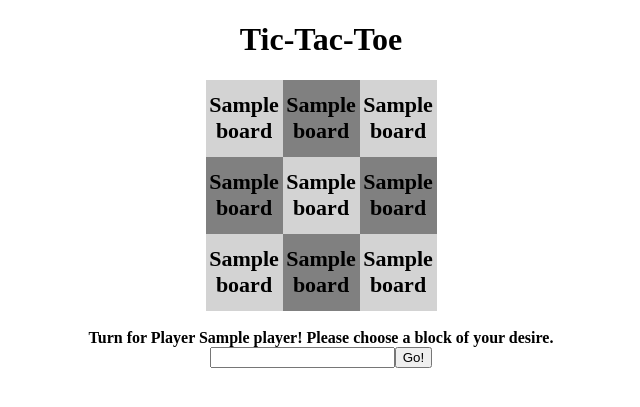
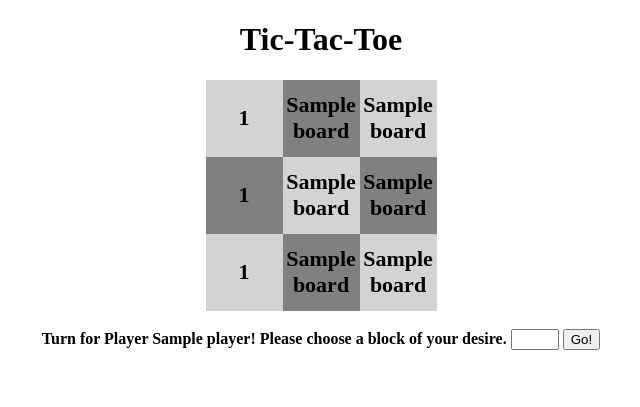
Before and after one commit to shinbutou/msti_techin509, a Flask app: template A9/templates/play.html in a window 1280 px wide. Shown: the top 407 px of the page, without its empty margins (319-959 px from the left). Run offline with Flask 2, Linux system fonts and the light colour scheme; the template is opened without the code that fills it: most values are stand-ins (such as "Sample title", 1, 10 or a date in 2020); lists and menus that the app fills with data are empty.

Commit message:
finishing the last assignment

```diff
--- /dev/null
+++ b/A9/board.json
@@ -0,0 +1 @@
+[[null, null, null], [null, null, null], [null, null, null]]
--- /dev/null
+++ b/A9/board_record.json
@@ -0,0 +1 @@
+[1, 2, 3, 4, 5, 6, 7, 8, 9]
--- a/A9/database.csv
+++ b/A9/database.csv
@@ -31,3 +31,11 @@ mode,result
 1,X
 1,X
 2,D
+1,X
+1,X
+1,X
+1,X
+1,X
+1,X
+2,O
+2,O
--- a/A9/logic.py
+++ b/A9/logic.py
@@ -17,6 +17,7 @@ class TicTacToe:
         self.mode = mode
 
     def get_winner(self) -> str:
+        print(self.board)
         # Row
         for i in range(3): # if a winner is a achieved in a row
             if len(set(self.board[i])) == 1:
--- a/A9/server.py
+++ b/A9/server.py
@@ -1,24 +1,103 @@
-from flask import Flask, render_template, request, redirect, url_for
-import logic
+from flask import Flask, render_template, request, redirect, session
+from logic import *
+import json
+
+# To access the on-going game
+def write_board(a_list):
+    with open("board.json", "w") as fp:
+        json.dump(a_list, fp)
+
+def write_board_record(a_list):
+    with open("board_record.json", "w") as fp:
+        json.dump(a_list, fp)
+
+def read_board():
+    with open('board.json', 'rb') as fp:
+        n_list = json.load(fp)
+        return n_list
+
+def read_board_record():
+    # for reading also binary mode is important
+    with open('board_record.json', 'rb') as fp:
+        n_list = json.load(fp)
+        return n_list
+
+df = pd.read_csv('./database.csv')
 
 app = Flask(__name__)
+app.secret_key = 'TECHIN509'
 
 @app.route("/", methods=['GET', 'POST'])
 def init():
     if request.method == 'POST':
-        return redirect('/game')
+        session['mode'] = request.form['mode']
+        session['player'] = 'X'
+        return redirect('/play')
     return render_template("index.html")
 
-@app.route('/game', methods=['GET', 'POST'])
-def play():
-    board = ['X', 'O', 'X', 'O', 'X', 'O', 'X', 'O', 'X']
+@app.route("/play", methods=['GET', 'POST'])
+def game():
+    game = TicTacToe(session.get('mode'))
+    game.board, game.board_slots = read_board(), read_board_record()
+
     if request.method == 'POST':
-        return render_template("play.html", board=board)
-    return render_template("play.html")
+        loc = int(request.form['loc']) - 1
+        game.board[loc // 3][loc % 3] = session.get('player')
+        write_board(game.board)
+        game.board_slots.remove(loc + 1)
+        write_board_record(game.board_slots)
+
+        result = game.get_winner()
+
+        # TODO: Update who's turn it is.
+        if game.mode == '2':
+            session['player'] = game.other_player(session['player'])
+        elif game.mode == '1' and len(game.board_slots) != 0: # Or ask the computer to finish its turn on a random block
+            game.random_move()
+            write_board(game.board)
+            write_board_record(game.board_slots)
+
+        # Result
+        result = game.get_winner()
+        print(result)
+
+        if result != None:
+            df.loc[len(df.index)] = [int(game.mode), result]
+            df.to_csv('./database.csv', index=False) # Record the game
+            winning_times = df['result'].value_counts().tolist()[df['result'].value_counts().keys().tolist().index(result)]
+            winning_rate = str(round(winning_times / len(df) * 100, 2)) # Calculate and display relevant statistics
+            write_board([[None, None, None], [None, None, None], [None, None, None]]) # Reset
+            write_board_record([1, 2, 3, 4, 5, 6, 7, 8, 9])
+            session['result'], session['winning_rate'] = result, winning_rate
+            return redirect("/result")
+
+    return render_template("play.html", board=game.board, player=session.get('player'))
+
+@app.route("/result")
+def end():
+    result = session.get('result')
+    if result == 'X' or result == 'O':
+        return render_template("result.html", result=result, winning_rate=session.get('winning_rate'))
+    elif result == 'D':
+        return render_template("result.html", winning_rate=session.get('winning_rate'))
 
 @app.route("/stats")
 def display_stats():
     return render_template("stats.html")
 
+@app.errorhandler(400) # Redirecting "Bad Request"
+def bad_request(e):
+    return redirect("/")
+
+
+@app.errorhandler(404) # Redirecting undefined URLs
+def page_not_found(e):
+    return redirect("/")
+
+
+@app.errorhandler(500) # Redirecting "Internal Server Error"
+def internal_server_error(e):
+    return redirect("/")
+
 if __name__ == "__main__":
     app.run()
--- a/A9/templates/play.html
+++ b/A9/templates/play.html
@@ -13,26 +13,26 @@
         </h1>
         <table class="board">
             <tr>
-                <th class="odd">{{ board[0] }}</th>
-                <th class="even">{{ board[1] }}</th>
-                <th class="odd">{{ board[2] }}</th>
+                <th class="odd">{{ board[0][0] }}</th>
+                <th class="even">{{ board[0][1] }}</th>
+                <th class="odd">{{ board[0][2] }}</th>
             </tr>
             <tr>
-                <th class="even">{{ board[3] }}</th>
-                <th class="odd">{{ board[4] }}</th>
-                <th class="even">{{ board[5] }}</th>
+                <th class="even">{{ board[1][0] }}</th>
+                <th class="odd">{{ board[1][1] }}</th>
+                <th class="even">{{ board[1][2] }}</th>
             </tr>
             <tr>
-                <th class="odd">{{ board[6] }}</th>
-                <th class="even">{{ board[7] }}</th>
-                <th class="odd">{{ board[8] }}</th>
+                <th class="odd">{{ board[2][0] }}</th>
+                <th class="even">{{ board[2][1] }}</th>
+                <th class="odd">{{ board[2][2] }}</th>
             </tr>
         </table>
         <br>
         <form action="/play" method="POST">
-            <label><b>Turn for Player {{ player }}! Please choose a block of your desire.</b><br>
-                <input mode="loc"/><button type="submit">Go!</button>
-            </label>
+            <label><b>Turn for Player {{ player }}! Please choose a block of your desire. </b></label>
+            <input type="number" name="loc" min="1" max="9"/>
+            <button type="submit">Go!</button>
         </form>
     </center>
 {% endblock %}
```
Also changed, not shown: A9/templates/index.html (+5 -5 lines), A9/templates/result.html (added, +28 -0 lines).
